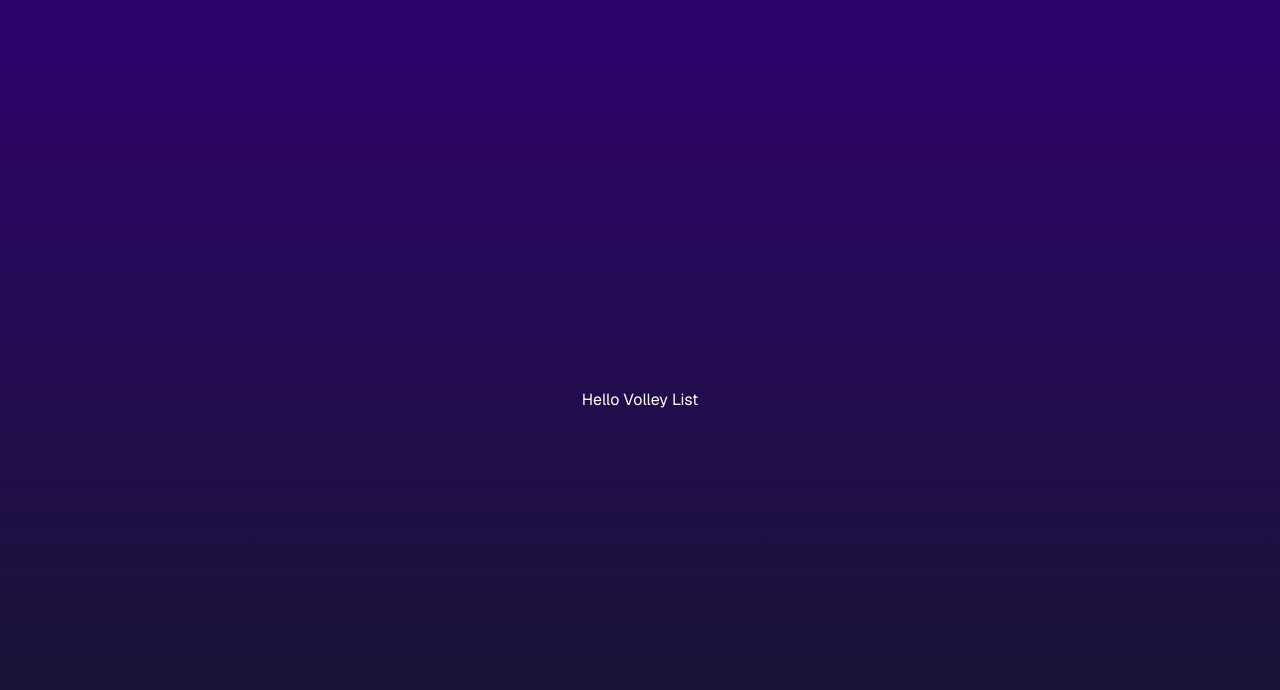
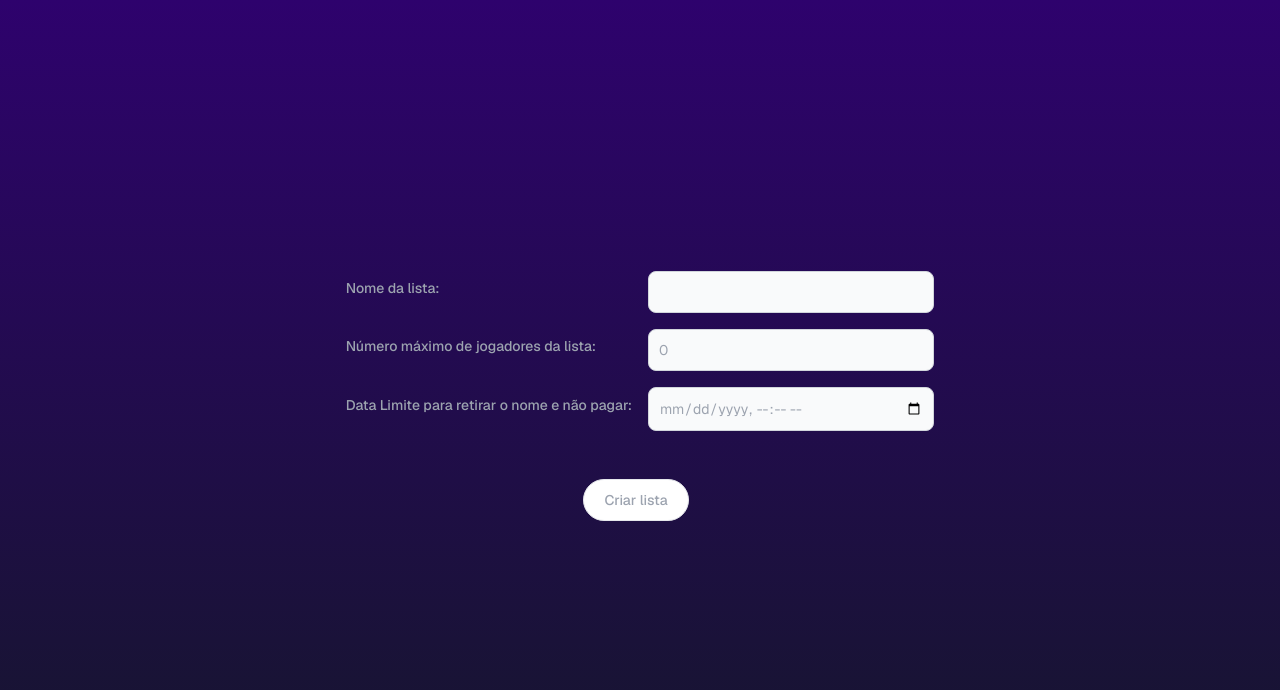
Before and after one commit to igleson/ts-volley-list, a Next.js app: page / in a window 1280 px wide. Shown: the top 690 px of the page. Built offline with nearby package versions, Linux system fonts and the light colour scheme.

Commit message:
crate list small form

```diff
--- a/src/app/page.tsx
+++ b/src/app/page.tsx
@@ -1,10 +1,78 @@
+"use client";
+
 import Link from "next/link";
+import { useState } from "react";
 
 export default function HomePage() {
+  const [listName, setListName] = useState("");
+  const [maxNumber, setMaxNumber] = useState(0);
+  const [limitDatetime, setLimitDatetime] = useState("");
+
   return (
     <main className="flex min-h-screen flex-col items-center justify-center bg-gradient-to-b from-[#2e026d] to-[#15162c] text-white">
       <div className="container flex flex-col items-center justify-center gap-12 px-4 py-16">
-        Hello Volley List
+        <div className="grid grid-cols-2 gap-4">
+          <div className="col-auto flex items-center">
+            <label
+              htmlFor="list-name-input"
+              className="mb-2 block text-sm font-medium text-gray-400 dark:text-white"
+            >
+              Nome da lista:
+            </label>
+          </div>
+          <div className="col-auto">
+            <input
+              type="text"
+              id="list-name-input"
+              required
+              aria-describedby="helper-text-explanation"
+              value={listName}
+              className="block w-full rounded-lg border border-gray-300 bg-gray-50 p-2.5 text-sm text-gray-400 focus:border-blue-500 focus:ring-blue-500 dark:border-gray-600 dark:bg-gray-700 dark:text-white dark:placeholder-gray-400 dark:focus:border-blue-500 dark:focus:ring-blue-500"
+              onChange={(e) => setMaxNumber(Number(e.target.value))}
+            />
+          </div>
+          <div className="col-auto flex items-center">
+            <label
+              htmlFor="max-number-input"
+              className="mb-2 block text-sm font-medium text-gray-400 dark:text-white"
+            >
+              Número máximo de jogadores da lista:
+            </label>
+          </div>
+          <div className="col-auto">
+            <input
+              type="number"
+              id="max-number-input"
+              value={maxNumber}
+              aria-describedby="helper-text-explanation"
+              className="block w-full rounded-lg border border-gray-300 bg-gray-50 p-2.5 text-sm text-gray-400 focus:border-blue-500 focus:ring-blue-500 dark:border-gray-600 dark:bg-gray-700 dark:text-white dark:placeholder-gray-400 dark:focus:border-blue-500 dark:focus:ring-blue-500"
+              onChange={(e) => setMaxNumber(Number(e.target.value))}
+            />
+          </div>
+          <div className="col-auto flex items-center">
+            <label
+              htmlFor="limit-datetime-input"
+              className="mb-2 block text-sm font-medium text-gray-400 dark:text-white"
+            >
+              Data Limite para retirar o nome e não pagar:
+            </label>
+          </div>
+          <div className="col-auto">
+            <input
+              type="datetime-local"
+              id="limit-datetime-input"
+              value={limitDatetime}
+              className="block w-full rounded-lg border border-gray-300 bg-gray-50 p-2.5 text-sm text-gray-400 focus:border-blue-500 focus:ring-blue-500 dark:border-gray-600 dark:bg-gray-700 dark:text-white dark:placeholder-gray-400 dark:focus:border-blue-500 dark:focus:ring-blue-500"
+              onChange={(e) => setLimitDatetime(e.target.value)}
+            />
+          </div>
+        </div>
+        <button
+          type="button"
+          className="mb-2 me-2 rounded-full border border-gray-200 bg-white px-5 py-2.5 text-sm font-medium text-gray-400 hover:bg-gray-100 hover:text-blue-700 focus:z-10 focus:outline-none focus:ring-4 focus:ring-gray-100 dark:border-gray-600 dark:bg-gray-800 dark:text-gray-400 dark:hover:bg-gray-700 dark:hover:text-white dark:focus:ring-gray-700"
+        >
+          Criar lista
+        </button>
       </div>
     </main>
   );
```
